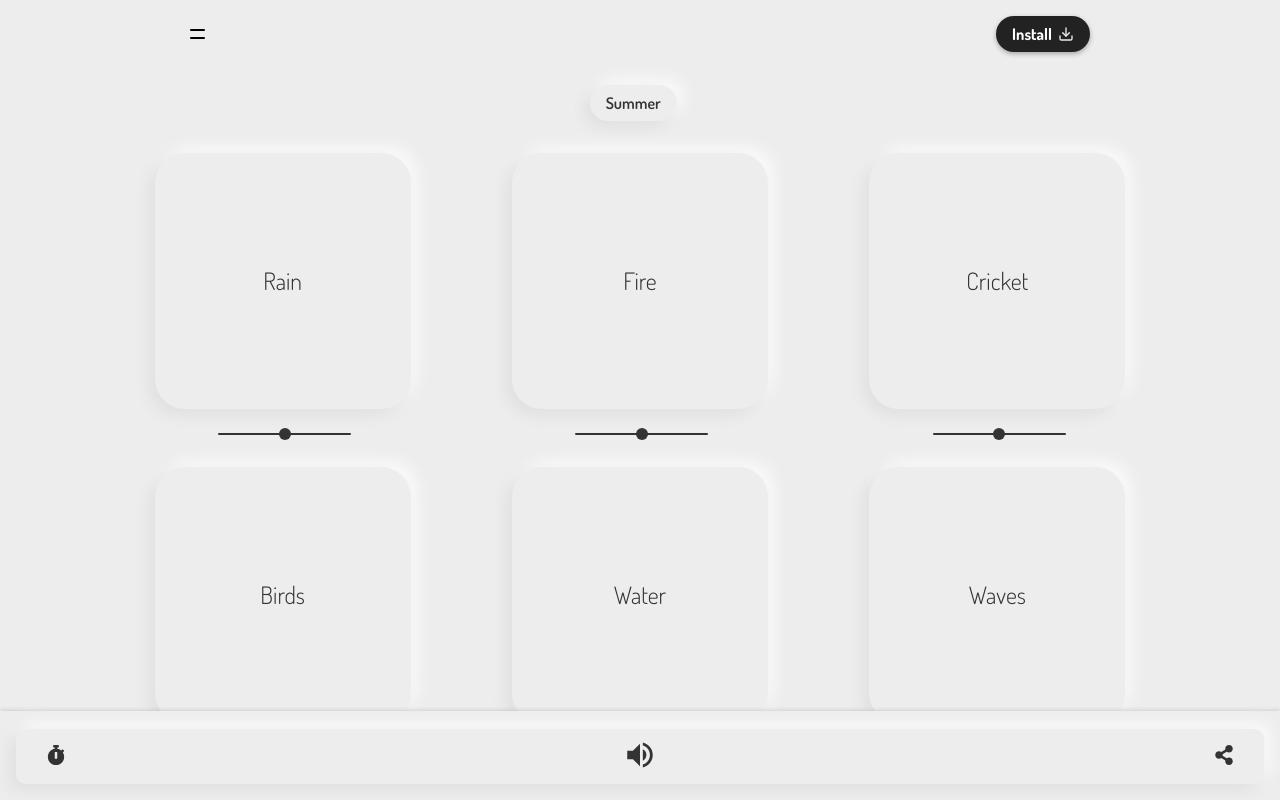
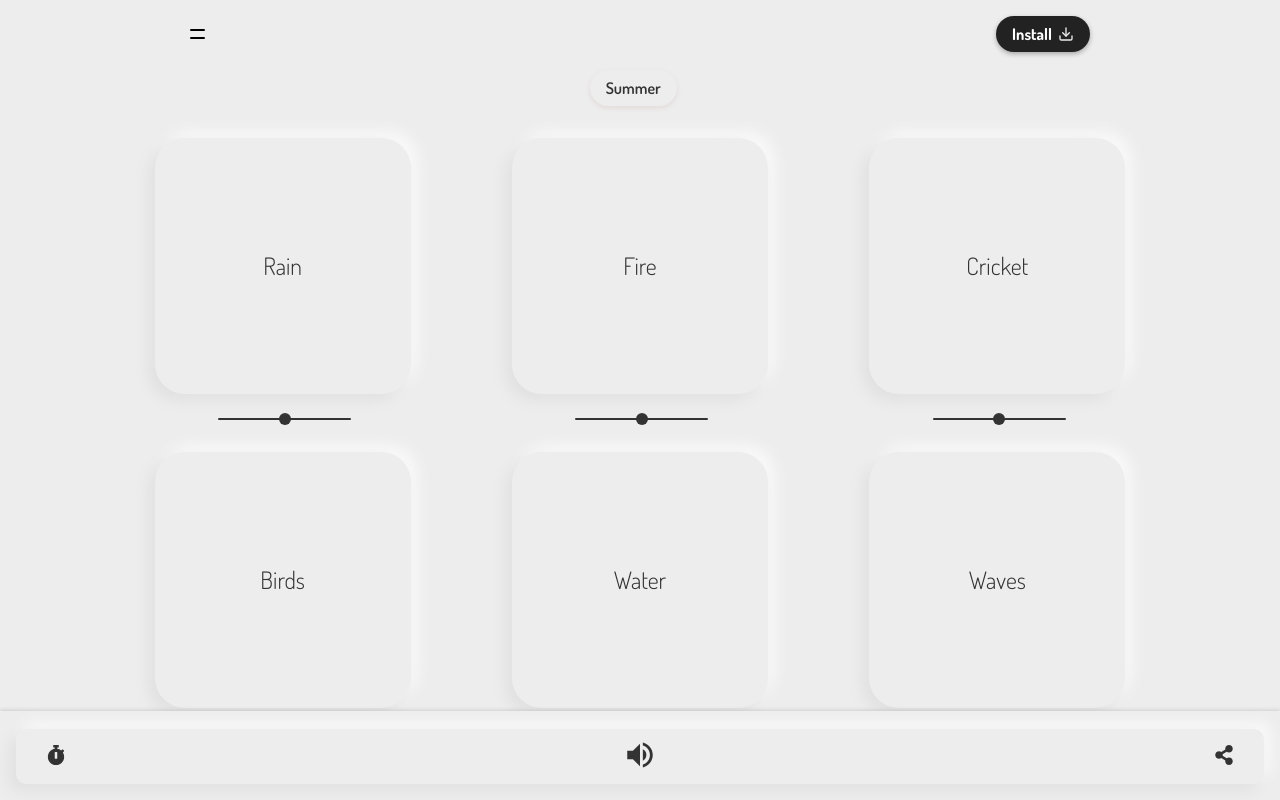
Before and after one commit to wasituf/loop, a Next.js app: page / in a window 1280 px wide. Shown: the top 800 px of the page. Built offline with nearby package versions, Linux system fonts and the light colour scheme.

Commit message:
changed btn styling and infotab spacing

```diff
--- a/components/Preset.jsx
+++ b/components/Preset.jsx
@@ -1,4 +1,5 @@
 import { useEffect, useState } from 'react'
+import { rippleEffect } from '../lib/functions'
 import styles from '../styles/InfoTab.module.css'
 
 export default function Preset({ id, name, effects }) {
@@ -10,11 +11,11 @@ export default function Preset({ id, name, effects }) {
     if (active) {
       preset.style.background = '#333333'
       preset.style.color = '#ededed'
-      preset.style.boxShadow = '-2px 2px 10px rgba(0,0,0,0.3)'
+      preset.style.boxShadow = 'var(--btn-shadow-secondary)'
     } else {
       preset.style.background = 'var(--card-color)'
       preset.style.color = '#333333'
-      preset.style.boxShadow = 'var(--card-shadow)'
+      preset.style.boxShadow = 'var(--btn-shadow-primary)'
     }
 
     if (active) {
--- a/styles/InfoTab.module.css
+++ b/styles/InfoTab.module.css
@@ -1,9 +1,15 @@
 .container {
   padding: 0 1rem;
-  margin-top: 69px;
+  margin-top: 48px;
   display: flex;
   justify-content: center;
   align-items: center;
+}
+
+@media (display-mode: browser) {
+  .container {
+    margin-top: 54px;
+  }
 }
 
 .isNoneOverflowing,
@@ -69,7 +75,7 @@
 .preset {
   padding: 0.5rem 1rem;
   background: var(--card-color);
-  box-shadow: var(--card-shadow);
+  box-shadow: var(--btn-shadow-primary);
   border-radius: 50px;
   color: #333;
   font-weight: 600;
--- a/styles/globals.css
+++ b/styles/globals.css
@@ -4,6 +4,8 @@
   --card-color: #ededed;
   --wave-color: rgb(216, 216, 216);
   --card-shadow: -7px 7px 14px #e1e1e1, 7px -7px 14px #f9f9f9;
+  --btn-shadow-secondary: 0 2px 5px rgba(0, 0, 0, 0.3);
+  --btn-shadow-primary: 0 2px 5px rgba(145, 45, 45, 0.1);
 }
 
 html,
@@ -49,7 +51,7 @@ a {
   transition: all 0.1s ease-in-out;
   position: relative;
   font-family: 'Dosis', sans-serif;
-  box-shadow: 0 2px 5px rgba(0, 0, 0, 0.3);
+  box-shadow: var(--btn-shadow-secondary);
 }
 
 .install-btn svg {
```
